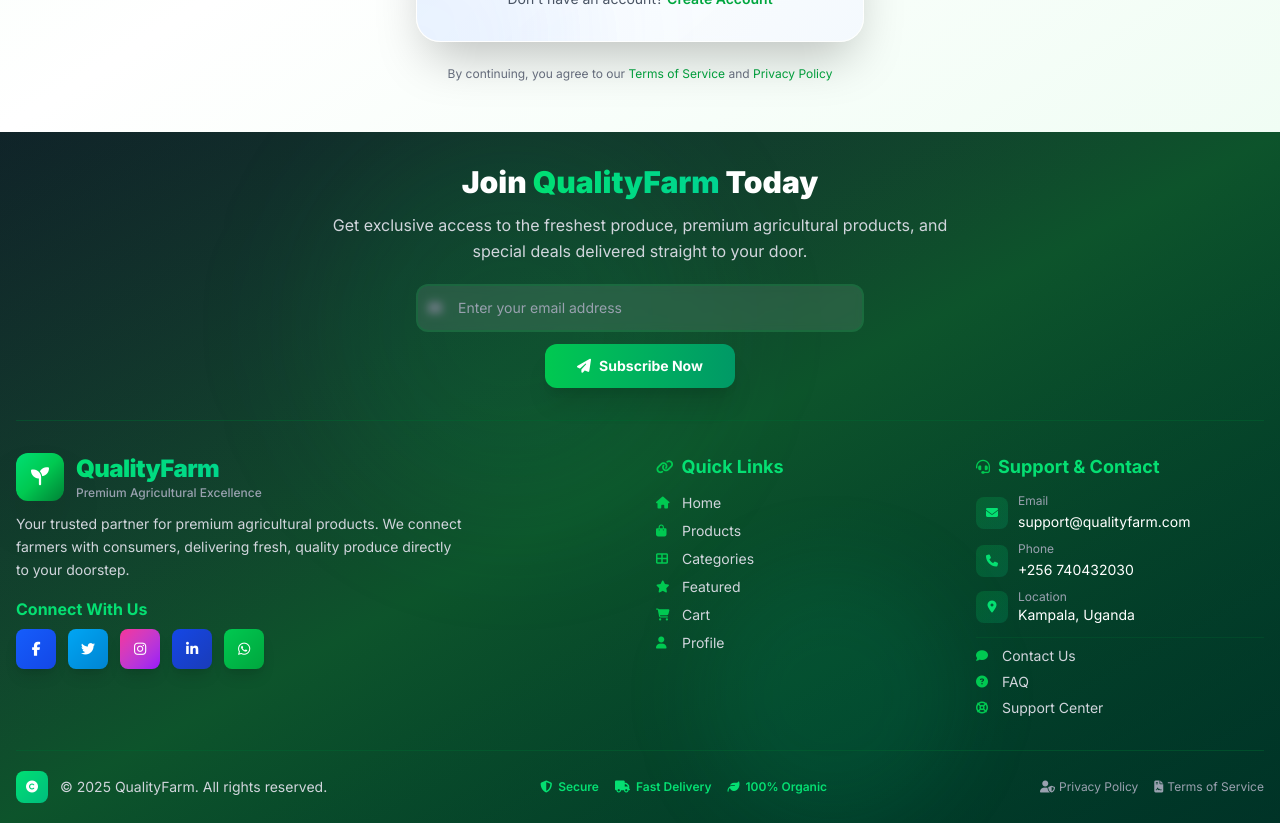
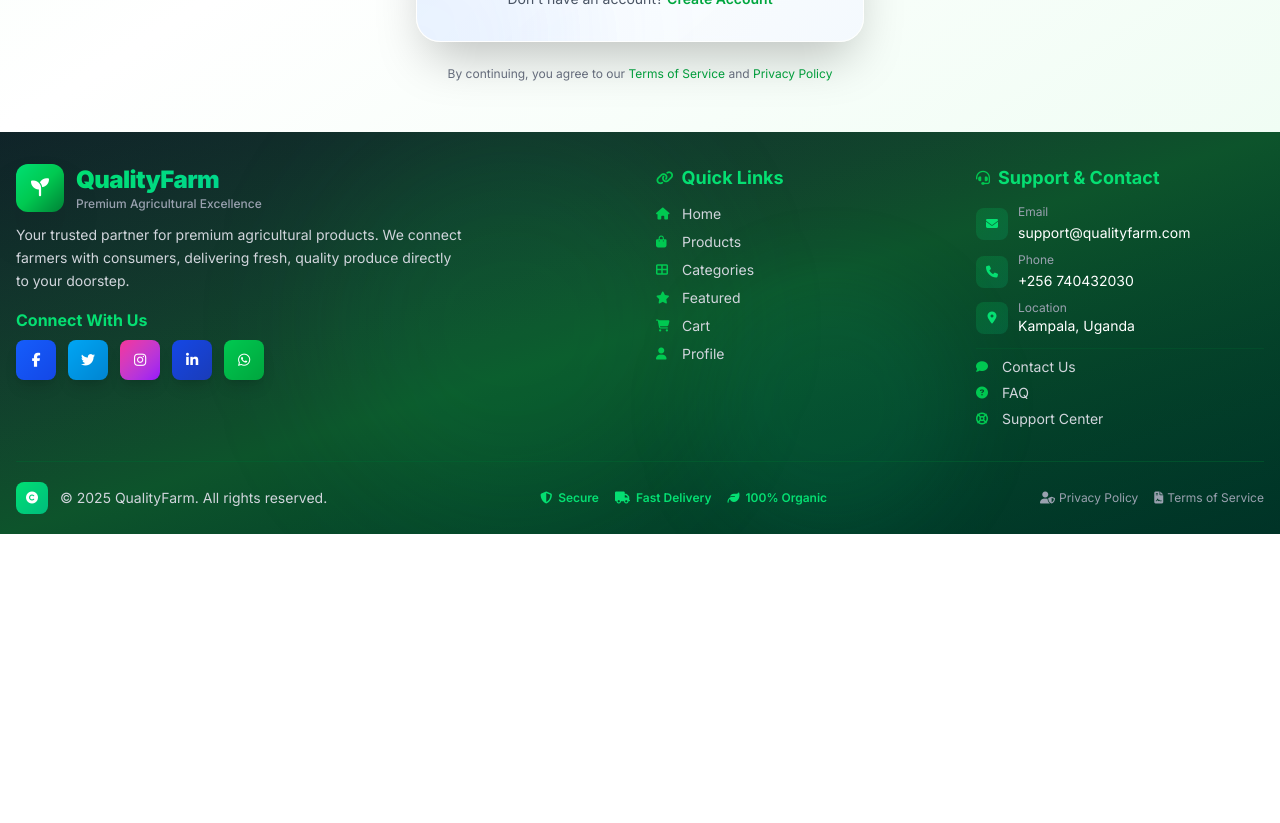
Before and after one commit to shaficnyonyintono/qualityfarm-f, a React (Vite) app in the folder qualityfarm/: page /login in a window 1280 px wide. Shown: the part 780-1603 px from the top of the page. After the commit the page ends 1314 px from the top, so only its background shows below. Built offline with nearby package versions, Linux system fonts and the light colour scheme.

Commit message:
removing the newsletter section from the footer

```diff
--- a/qualityfarm/src/components/Footer.jsx
+++ b/qualityfarm/src/components/Footer.jsx
@@ -1,19 +1,7 @@
-import React, { useState } from "react";
+import React from "react";
 import { Link } from "react-router-dom";
-import { toast } from "react-toastify";
 
 const Footer = () => {
-  const [email, setEmail] = useState("");
-
-  const handleSubscribe = (e) => {
-    e.preventDefault();
-    if (email.trim()) {
-      toast.success("Thank you for subscribing to QualityFarm!");
-      setEmail("");
-    } else {
-      toast.error("Please enter a valid email address");
-    }
-  };
 
   return (
     <footer className="relative bg-gradient-to-br from-gray-900 via-green-900 to-emerald-950 text-white overflow-hidden">
@@ -23,41 +11,6 @@ const Footer = () => {
       <div className="absolute bottom-0 right-1/4 w-48 h-48 md:w-56 md:h-56 lg:w-64 lg:h-64 bg-emerald-500/10 rounded-full blur-xl md:blur-2xl"></div>
 
       <div className="relative z-10 max-w-7xl mx-auto px-3 md:px-4">
-        {/* Premium Call to Action */}
-        <div className="py-4 md:py-6 lg:py-8 text-center border-b border-green-800/50">
-          <div className="max-w-4xl mx-auto">
-            <h2 className="text-xl md:text-2xl lg:text-3xl font-black mb-2 md:mb-3">
-              Join <span className="text-transparent bg-clip-text bg-gradient-to-r from-green-400 to-emerald-400">QualityFarm</span> Today
-            </h2>
-
-            <p className="text-xs md:text-sm lg:text-base text-gray-300 mb-3 md:mb-4 lg:mb-5 max-w-2xl mx-auto leading-relaxed px-2">
-              Get exclusive access to the freshest produce, premium agricultural products, and special deals delivered straight to your door.
-            </p>
-
-            <form onSubmit={handleSubscribe} className="flex flex-col gap-2 md:gap-3 justify-center items-center max-w-md mx-auto">
-              <div className="relative flex-1 w-full">
-                <div className="absolute inset-y-0 left-0 pl-3 flex items-center pointer-events-none">
-                  <i className="fas fa-envelope text-gray-500 text-xs md:text-sm"></i>
-                </div>
-                <input
-                  type="email"
-                  value={email}
-                  onChange={(e) => setEmail(e.target.value)}
-                  placeholder="Enter your email address"
-                  className="w-full pl-8 md:pl-10 pr-3 py-2 md:py-2.5 lg:py-3 rounded-lg md:rounded-xl bg-white/10 backdrop-blur-sm border-2 border-green-700/30 focus:border-green-500 focus:ring-2 md:focus:ring-4 focus:ring-green-500/20 outline-none text-white placeholder-gray-400 transition-all duration-300 text-xs md:text-sm"
-                />
-              </div>
-              <button
-                type="submit"
-                className="bg-gradient-to-r from-green-500 to-emerald-600 hover:from-green-600 hover:to-emerald-700 text-white font-bold px-5 py-2 md:px-6 md:py-2.5 lg:px-8 lg:py-3 rounded-lg md:rounded-xl shadow-xl hover:shadow-2xl transition-all duration-300 hover:scale-105 active:scale-95 whitespace-nowrap w-full sm:w-auto text-xs md:text-sm"
-              >
-                <i className="fas fa-paper-plane mr-1.5 md:mr-2 text-xs md:text-sm"></i>
-                Subscribe Now
-              </button>
-            </form>
-          </div>
-        </div>
-
         {/* Main Footer Content */}
         <div className="py-4 md:py-6 lg:py-8">
           <div className="grid grid-cols-1 md:grid-cols-2 lg:grid-cols-4 gap-4 md:gap-6 lg:gap-8">
```
Also changed, not shown: qualityfarm/src/components/CustomerManagement.jsx (+6 -6 lines).
